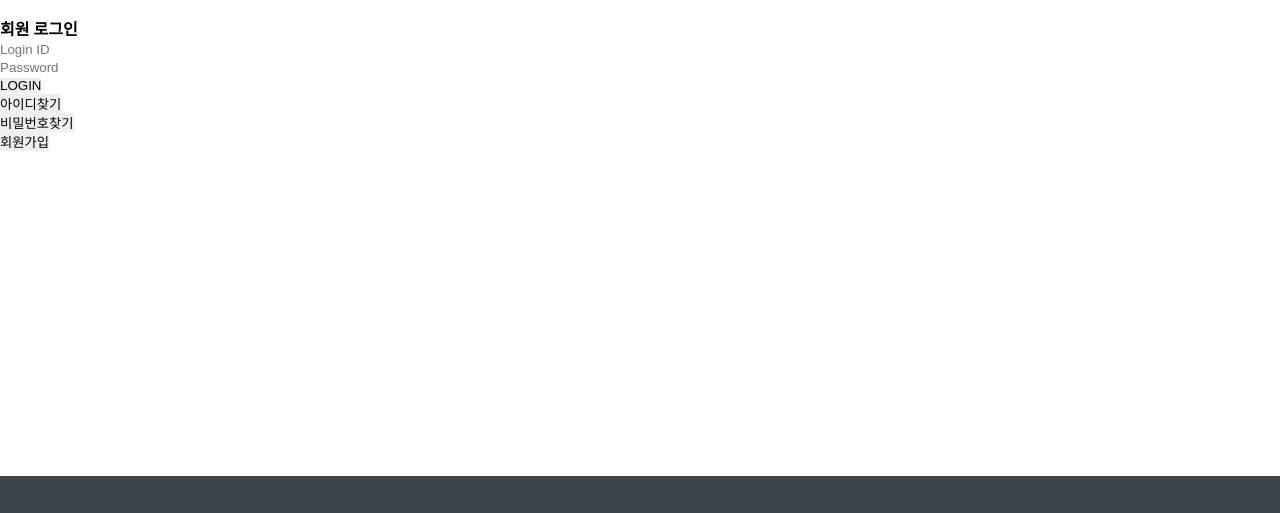
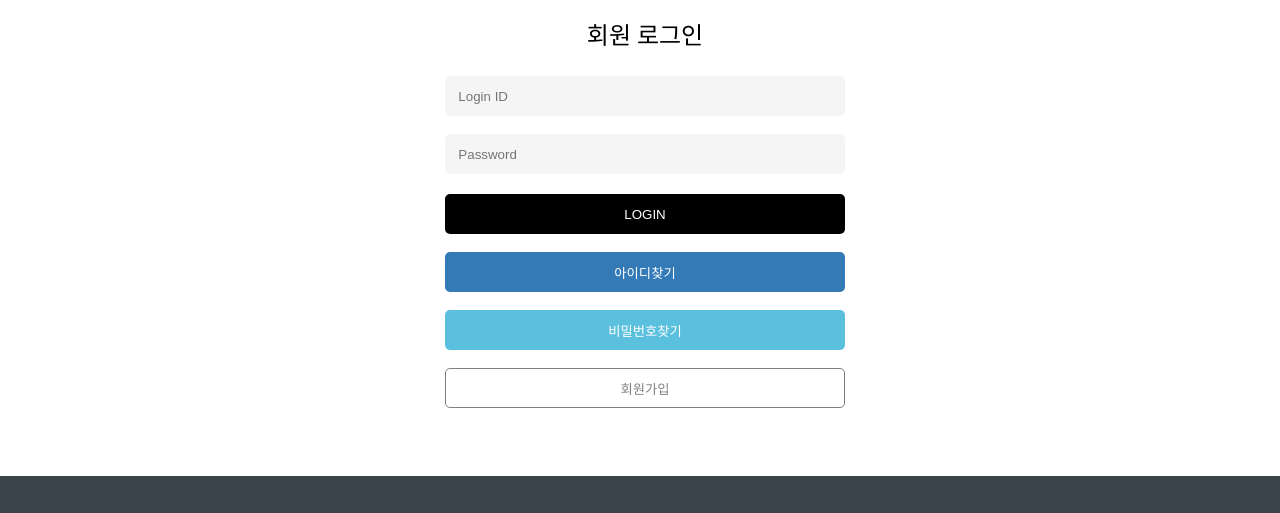
Before and after one commit to chohd120/pf1_hd, a plain HTML site: page login.html in a window 1280 px wide. Shown: the part 184-697 px from the top of the page. Drawn offline with Linux system fonts and the light colour scheme.

Commit message:
0803noon

```diff
--- a/css/login.css
+++ b/css/login.css
@@ -2,4 +2,13 @@
 @import "reset.css";
 @import "common.css";
 
-#login_page {width: 100%; padding: 200px 0; height: 660px;}
+#login_page {width: 450px; margin:0 auto; height: 660px;
+    text-align: center; padding: 200px 30px 50px 30px;}
+.loginbox input , button { display: block;
+    width: 400px; height: 40px; border-radius: 5px;}
+.loginbox h3 { padding-bottom: 25px; font-size: 24px; font-weight: normal;}
+.loginbox input { background: #f5f5f5; text-indent: 1em;}
+.loginbox button:nth-of-type(1) { background: black ; color: #fff; margin-top: 20px;}
+.loginbox button:nth-of-type(2) { background: #337ab7;color: #fff;}
+.loginbox button:nth-of-type(3) { background: #5bc0de;color: #fff;}
+.loginbox button:nth-of-type(4) { background: #fff; border: 1px solid gray; color: gray;}
--- a/login.html
+++ b/login.html
@@ -71,15 +71,15 @@
 
     <section id="login_page" class="row">
         <fieldset>
-            <div class="member-login">
+            <div class="loginbox">
                 <h3>회원 로그인</h3>
                 <input type="text" placeholder="Login ID" id="id_lbl"><br>
                 <input type="password" placeholder="Password" id="id_lbl">
+                <button type="submit">LOGIN</button><br>
+                <button type="submit">아이디찾기</button><br>
+                <button type="submit">비밀번호찾기</button><br>
+                <button type="submit">회원가입</button><br>
             </div>
-            <button type="submit">LOGIN</button><br>
-            <button type="submit">아이디찾기</button><br>
-            <button type="submit">비밀번호찾기</button><br>
-            <button type="submit">회원가입</button><br>
             <div class="enquiry">
 
             </div>
```
